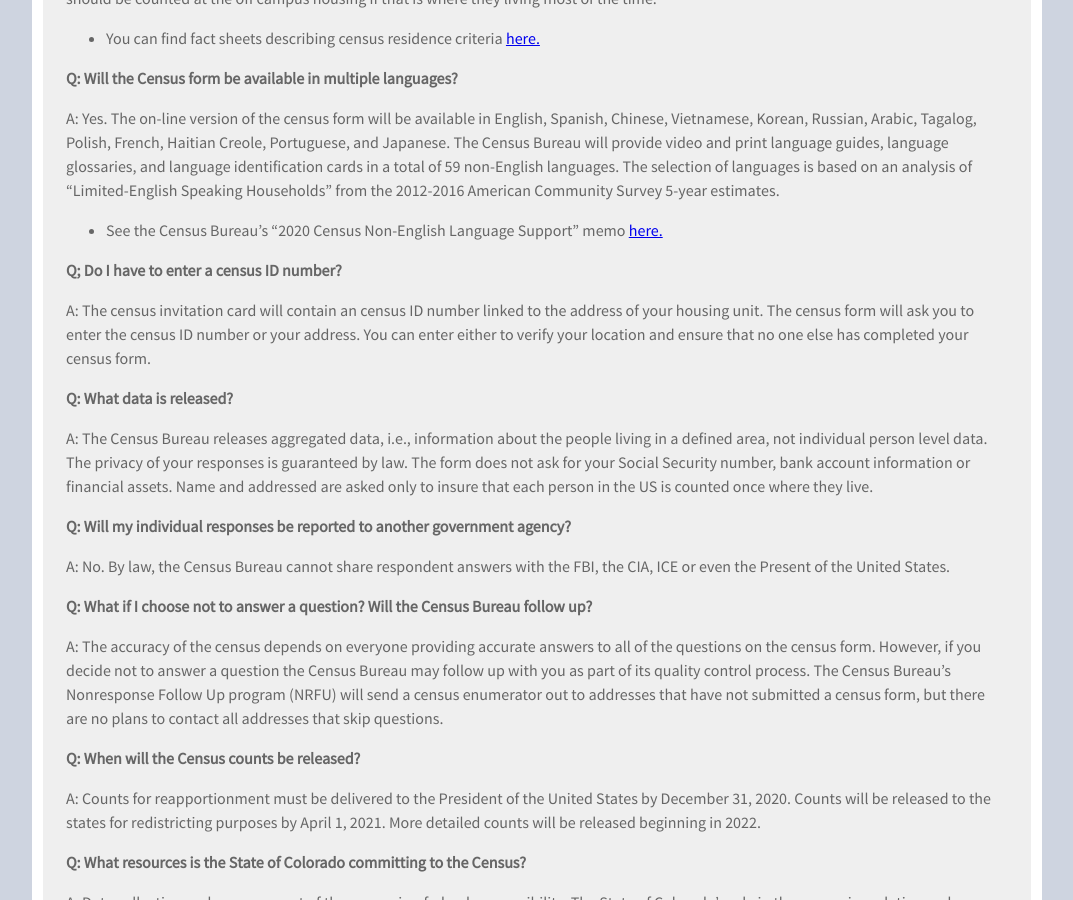
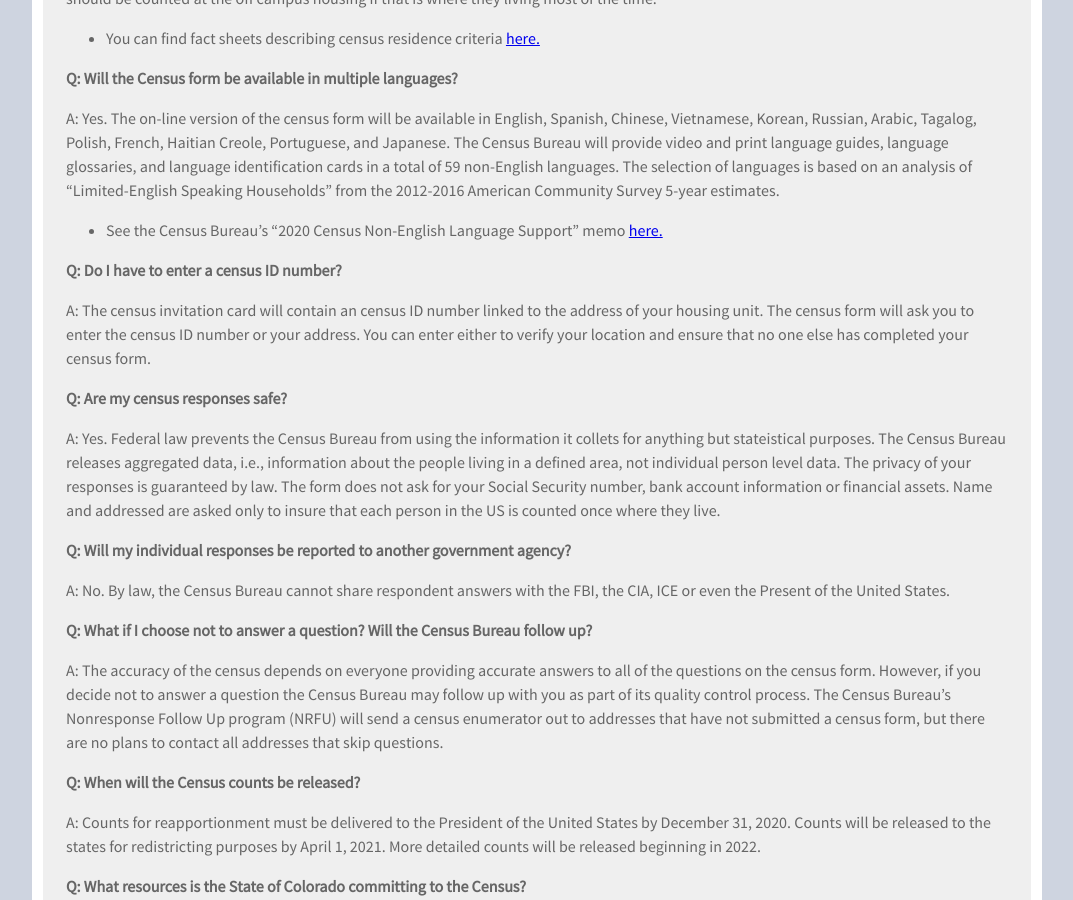
Before and after one commit to TBleess/Website_New, a Jekyll site: the page built from pages/5_CensusACS/2020-faq.md, in a window 1280 px wide and 900 px high, scrolled down 2154 px. Shown: the whole window, without its empty margins (103-1176 px from the left). Built offline with Jekyll 4.4.1, drawn with Linux system fonts in a browser that asks for light colours.

Commit message:
Update 2020-faq.md

```diff
--- a/pages/5_CensusACS/2020-faq.md
+++ b/pages/5_CensusACS/2020-faq.md
@@ -84,13 +84,13 @@ Tagalog, Polish, French, Haitian Creole, Portuguese, and Japanese.  The Census B
 - See the Census Bureau's "2020 Census Non-English Language Support" memo [here.](https://www2.census.gov/programs-surveys/decennial/2020/program-management/memo-series/2020-memo-2018_06.pdf)
 
 
-**Q; Do I have to enter a census ID number?**
+**Q: Do I have to enter a census ID number?**
 
 A: The census invitation card will contain an census ID number linked to the address of your housing unit.  The census form will ask you to enter the census ID number or your address.  You can enter either to verify your location and ensure that no one else has completed your census form.
 
-**Q: What data is released?**
+**Q: Are my census responses safe?**
 
-A: The Census Bureau releases aggregated data, i.e., information about the people living in a defined area, not individual person level data.  The privacy of your responses is guaranteed by law.  The form does not ask for your Social Security number, bank account information or financial assets.  Name and addressed are asked only to insure that each person in the US is counted once where they live.
+A: Yes.  Federal law prevents the Census Bureau from using the information it collets for anything but stateistical purposes.  The Census Bureau releases aggregated data, i.e., information about the people living in a defined area, not individual person level data.  The privacy of your responses is guaranteed by law.  The form does not ask for your Social Security number, bank account information or financial assets.  Name and addressed are asked only to insure that each person in the US is counted once where they live.
 
 **Q: Will my individual responses be reported to another government agency?**
 
```
